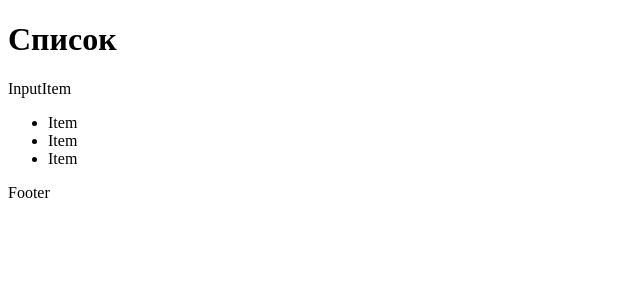
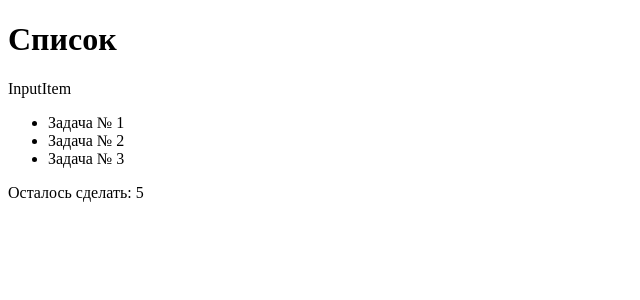
Before and after one commit to WebHeroSchool/avi_todo, a React (Create React App) app in the folder todo/: page / in a window 1280 px wide. Shown: the top 300 px of the page, without its empty margins (0-640 px from the left). Built offline with nearby package versions, Linux system fonts and the light colour scheme.

Commit message:
через props в footer передала кол-во дел и поменяла текст тунктов списка

```diff
--- a/todo/src/components/App/App.js
+++ b/todo/src/components/App/App.js
@@ -3,11 +3,13 @@ import Footer from '../Footer/Footer';
 import InputItem from '../InputItem/InputItem';
 import ItemList from '../ItemList/ItemList';
 
+const todoItem = 'Задача № ';
+
 const App = () => (<div>
   <h1>Список</h1>
   <InputItem />
-  <ItemList />
-  <Footer />
+  <ItemList todoItem={todoItem} />
+  <Footer count={5} />
 </div>
 );
 
--- a/todo/src/components/Footer/Footer.js
+++ b/todo/src/components/Footer/Footer.js
@@ -1,5 +1,5 @@
 import React from 'react';
 
-const Footer = () => (<div>Footer</div>);
+const Footer = ( {count} ) => (<div>Осталось сделать: {count}</div>);
 
 export default Footer;
--- a/todo/src/components/Item/Item.js
+++ b/todo/src/components/Item/Item.js
@@ -1,5 +1,5 @@
 import React from 'react';
 
-const Item = () => (<div>Item</div>);
+const Item = ( {todoItem} ) => (<span>{todoItem}</span>);
 
 export default Item;
--- a/todo/src/components/ItemList/ItemList.js
+++ b/todo/src/components/ItemList/ItemList.js
@@ -1,10 +1,10 @@
 import React from 'react';
 import Item from '../Item/Item';
 
-const ItemList = () => (<ul>
-  <li><Item /></li>
-  <li><Item /></li>
-  <li><Item /></li>
+const ItemList = ( {todoItem} ) => (<ul>
+  <li><Item todoItem={todoItem} /> 1</li>
+  <li><Item todoItem={todoItem} /> 2</li>
+  <li><Item todoItem={todoItem} /> 3</li>
 </ul>)
 
 export default ItemList;
```
Also changed, not shown: 1 other file (tests, documents, lock files or other folders).
